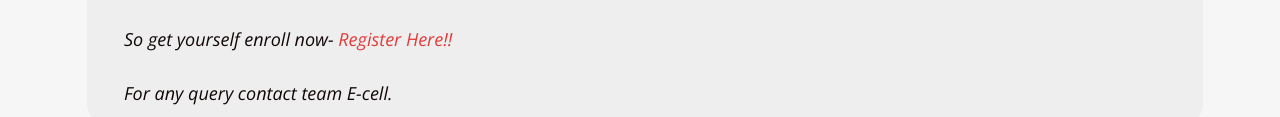
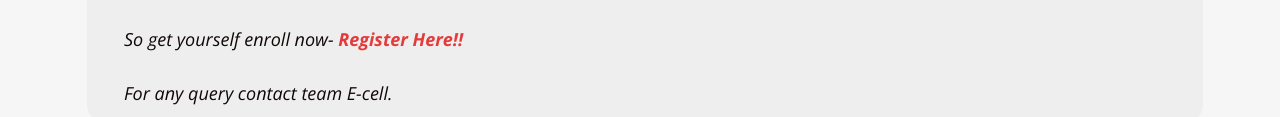
Before and after one commit to shubham-singla525/Ecell-Uiet, a plain HTML site: page active-events.html in a window 1280 px wide. Shown: the part 1183-1300 px from the top of the page. Drawn offline with nearby package versions, Linux system fonts and the light colour scheme; files whose address does not match are found by name.

Commit message:
active events

```diff
--- a/active-events.html
+++ b/active-events.html
@@ -121,7 +121,7 @@
             <strong>No Problem, You can join us as an Attendee, learn a lot and get a certificate.</strong><br>
             <br>
 
-            So get yourself enroll now- <a href="https://bit.ly/enactweek" target="_blank">Register Here!!</a><br>
+            So get yourself enroll now- <strong><a href="https://bit.ly/enactweek" target="_blank">Register Here!!</a></strong><br>
             <br>
             For any query contact team E-cell.
           </em>  </p>
```
